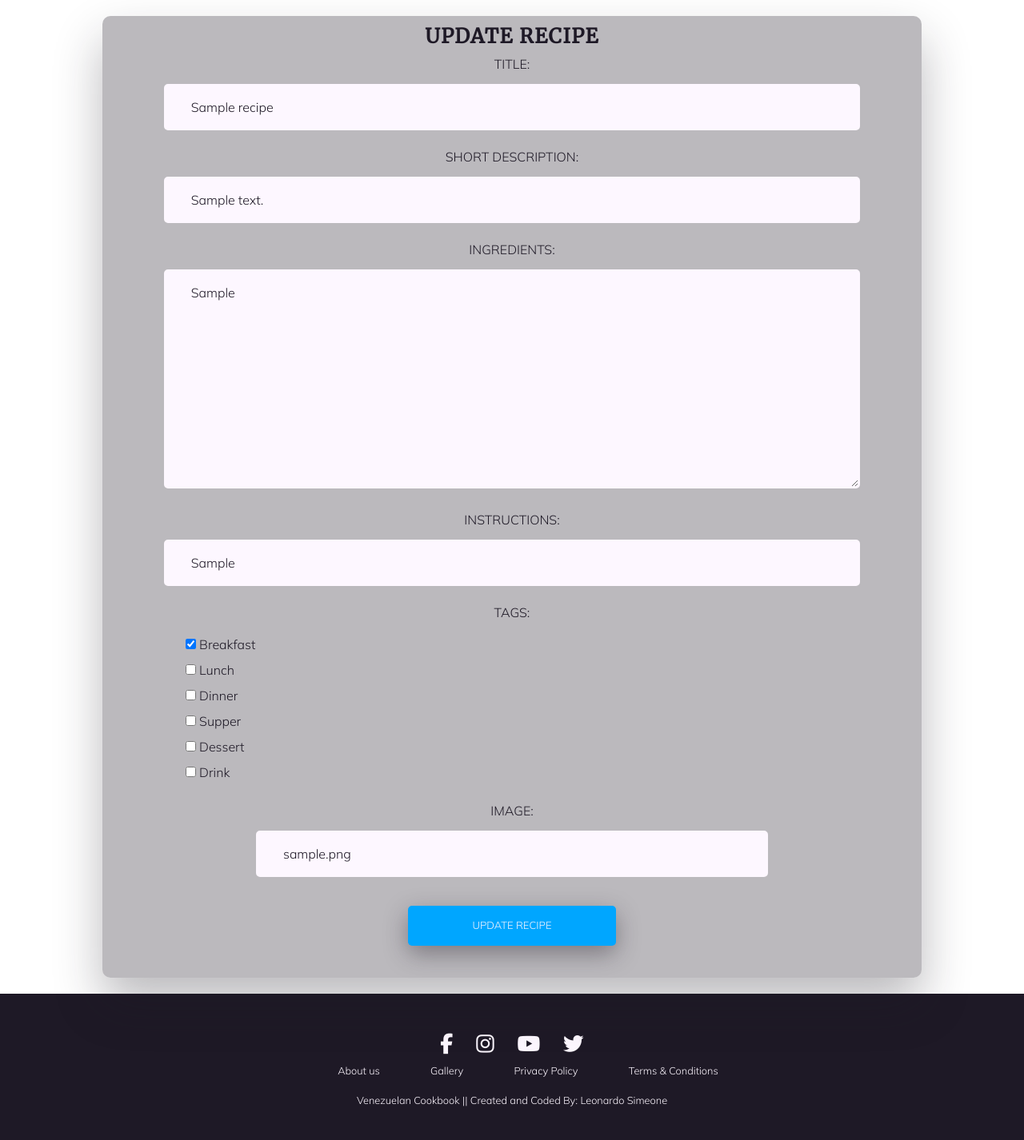
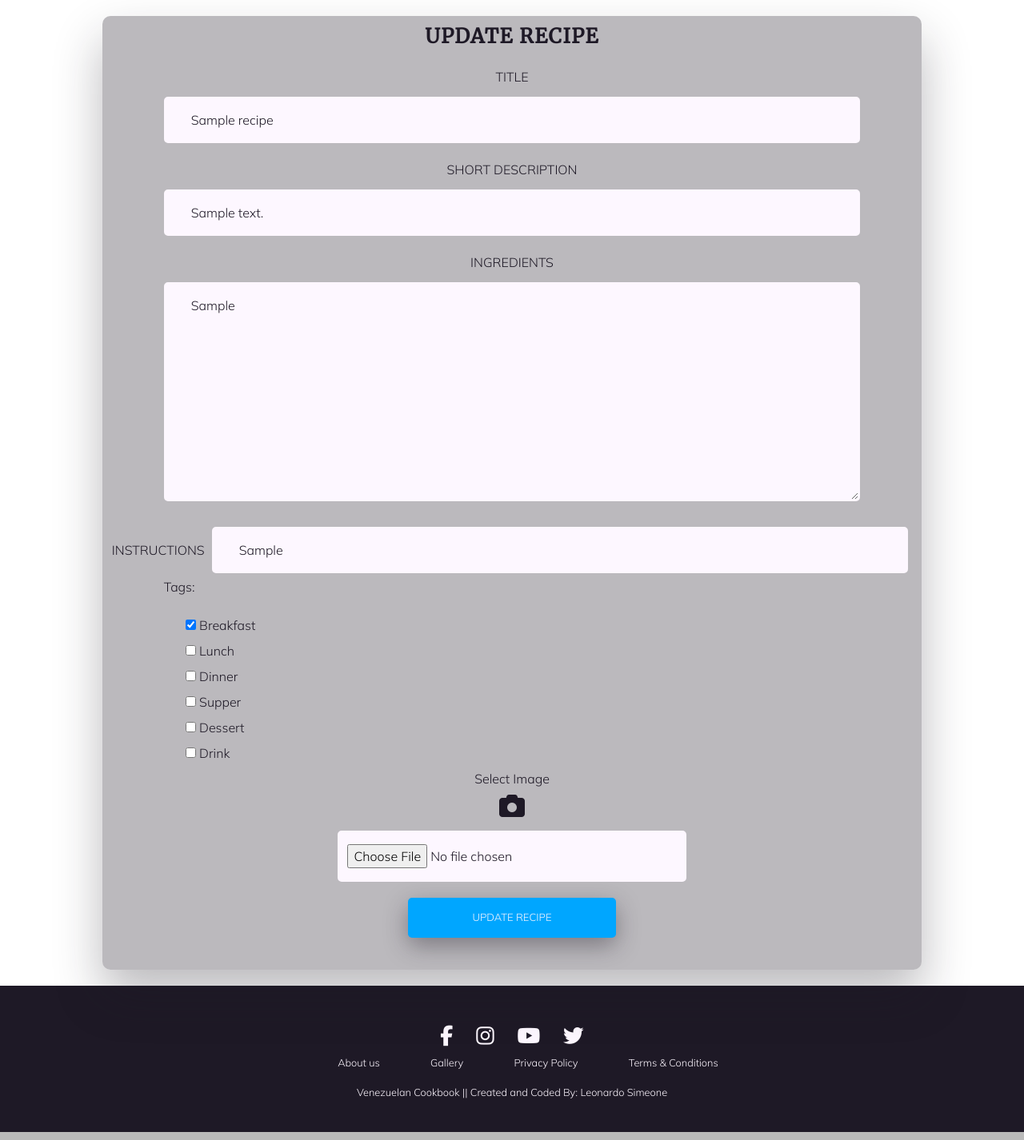
Before and after one commit to leonardo-simeone/venezuelan-food-cookbook, a Django app: page /update-recipe/1/ in a window 1280 px wide. Shown: the part 73-1499 px from the top of the page at 80% size. Run offline with Django 3.2, Linux system fonts and the light colour scheme; tables that the repository leaves empty hold one stand-in row (values such as "Sample post"); some libraries are stand-ins or nearby versions.

Commit message:
Rearrange update recipe form to add tinymce

```diff
--- a/templates/update-recipe.html
+++ b/templates/update-recipe.html
@@ -1,16 +1,52 @@
 {% extends 'base.html' %}
 {% load static %}
+{% block head %}
+    <!-- TinyMCE Widget -->
+    {{ form.media }}
+{% endblock %}
 
 {% block content %}
 
 <div class="wrapper fadeInDown">
   <div class="new-recipe" id="recipeFormContent">
-    <!-- Tab Titles -->
+    <!-- Form Title -->
     <h2> Update Recipe </h2>
     <form class="register-form" id="update-recipe" method="POST" action="" enctype="multipart/form-data">
       {% csrf_token %}
+      <p>{{ form.media }}</p>
+      <p>
+        <label for="id_title" class="fadeIn first">{{ form.title.label }}</label>
+        {{ form.title }}
+      </p>
+      <p>
+        <label for="id_short_description" class="fadeIn second">{{ form.short_description.label }}</label>
+        {{ form.short_description }}
+      </p>
+      <p>
+        <label for="id_ingredients" class="fadeIn third">{{ form.ingredients.label }}</label>
+        {{ form.ingredients }}
+      </p>
+      <div id="inst-label" class="fadeIn fourth">
+        <label for="id_instructions" class="fadeIn fourth">{{ form.instructions.label }}</label>
+        {{ form.instructions }}
+      </div>
+      <p id="tags-p" class="fadeIn fourth">Tags:</p><br>
+      <div id="tags-div" class="fadeIn fifth">
 
-      {{form.as_p}}
+        {{form.tags}}
+
+      </div>
+
+      <div class="fadeIn fifth">
+        <label for="form.food_image">
+          Select Image <br>
+          <p><i class="fa fa-2x fa-camera"></i></p>
+        </label>
+      </div>
+      <div id="image-file" class="fadeIn fifth">
+        <input name="food_image" id="form.food_image" class="recipe-form" type="file">
+      </div>
+
 
       <input type="submit" class="fadeIn sixth create-recipe" value="Update Recipe">
     </form>
```
